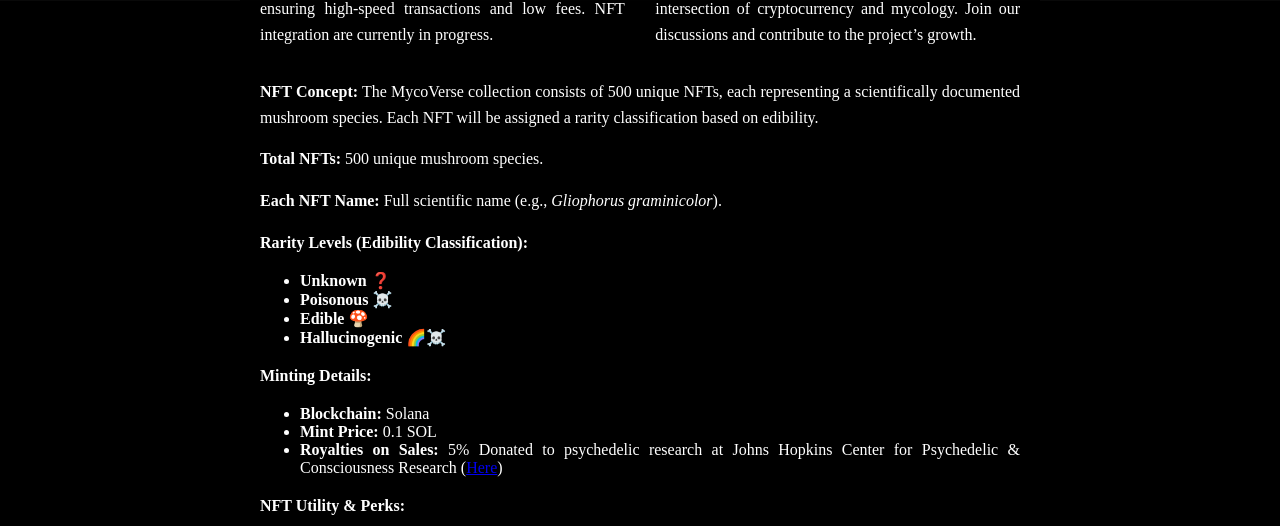
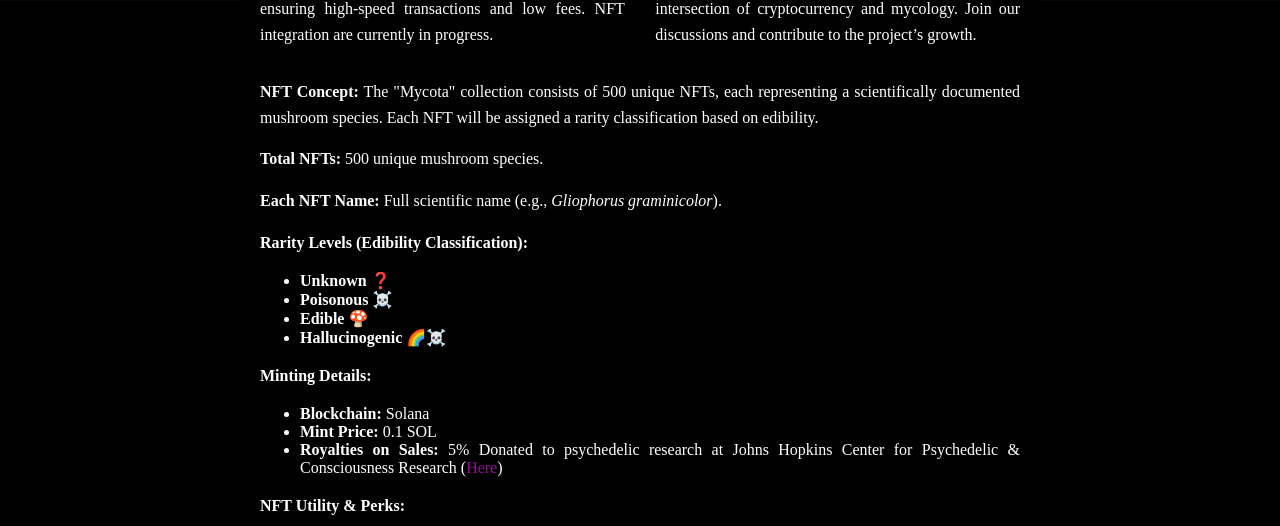
Before and after one commit to PsilOpensource/PsiloWebsite, a plain HTML site: page index.html in a window 1280 px wide. Shown: the part 799-1325 px from the top of the page. Drawn offline with Linux system fonts and the light colour scheme; grey boxes are pictures that could not be loaded.

Commit message:
Mycota not mycoverse.

```diff
--- a/index.html
+++ b/index.html
@@ -4,7 +4,7 @@
 <head>
     <meta charset="UTF-8">
     <meta name="viewport" content="width=device-width, initial-scale=1.0">
-    <title>PSILO - Not Launched Yet</title>
+    <title>PSILO</title>
     <link rel="stylesheet" href="style.css">
 
     <link rel="apple-touch-icon" sizes="180x180" href="/apple-touch-icon.png">
@@ -60,7 +60,7 @@
         </div>
 
 
-        <p><strong>NFT Concept:</strong> The MycoVerse collection consists of 500 unique NFTs, each representing a
+        <p><strong>NFT Concept:</strong> The "Mycota" collection consists of 500 unique NFTs, each representing a
             scientifically documented mushroom species. Each NFT will be assigned a rarity classification based on
             edibility.</p>
 
--- a/style.css
+++ b/style.css
@@ -9,6 +9,14 @@
     background: var(--primary-color, var(--accent-color)); /* Change this to your preferred color */
     color: var(--background-color, #000);
 }
+
+/* Default link color */
+a {
+    color: var(--accent-color);
+    text-decoration: none; /* Remove underline */
+    transition: color 0.3s ease; /* Smooth hover effect */
+}
+
 
 body {
     background: black;
```
Also changed, not shown: 1 other file.
